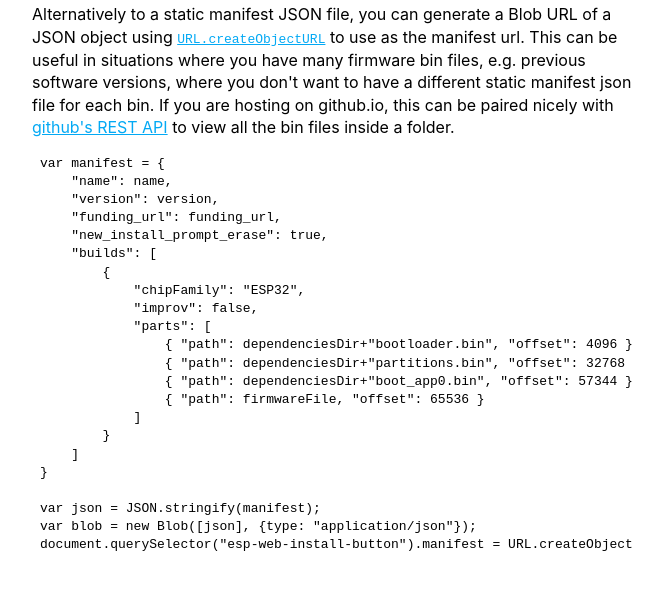
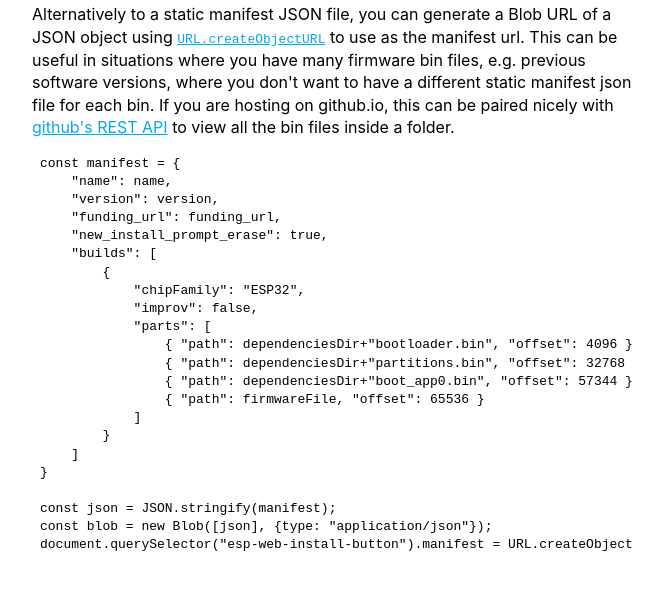
Before and after one commit to esphome/esp-web-tools, a plain HTML site: page index.html in a window 1280 px wide. Shown: the part 5701-6299 px from the top of the page, without its empty margins (308-971 px from the left). Drawn offline with Linux system fonts and the light colour scheme; a script that the page names is missing.

Commit message:
Apply suggestions from code review

```diff
--- a/index.html
+++ b/index.html
@@ -557,7 +557,7 @@ button.overrides = {
         Alternatively to a static manifest JSON file, you can generate a Blob URL of a JSON object using <a href="https://developer.mozilla.org/en-US/docs/Web/API/URL/createObjectURL_static"><code>URL.createObjectURL</code></a> to use as the manifest url. This can be useful in situations where you have many firmware bin files, e.g. previous software versions, where you don't want to have a different static manifest json file for each bin. If you are hosting on github.io, this can be paired nicely with <a href="https://docs.github.com/en/rest/repos/contents?apiVersion=2022-11-28#get-contents">github's REST API</a> to view all the bin files inside a folder.
       </p>
       <pre>
-var manifest = {
+const manifest = {
     "name": name,
     "version": version,
     "funding_url": funding_url,
@@ -576,8 +576,8 @@ var manifest = {
     ]
 }
 
-var json = JSON.stringify(manifest);
-var blob = new Blob([json], {type: "application/json"});
+const json = JSON.stringify(manifest);
+const blob = new Blob([json], {type: "application/json"});
 document.querySelector("esp-web-install-button").manifest = URL.createObjectURL(blob);
       </pre>
 
```
